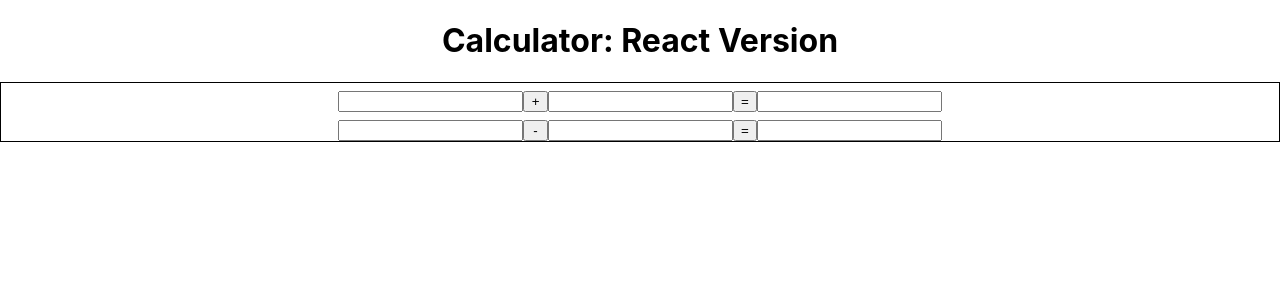
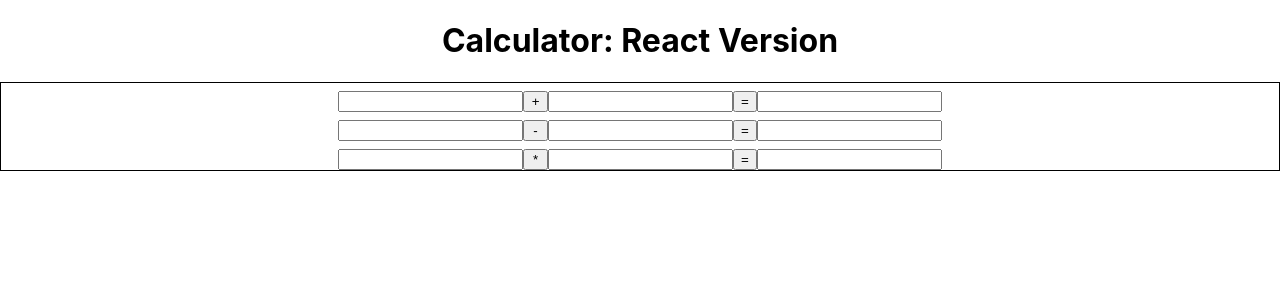
Before and after one commit to momopeachyh/MARS-feb-2022, a React (Create React App) app in the folder react-calculator/: page / in a window 1280 px wide. Shown: the top 300 px of the page. Built offline with nearby package versions, Linux system fonts and the light colour scheme.

Commit message:
Added multiplication functionality

```diff
--- a/react-calculator/src/CalcContainer.js
+++ b/react-calculator/src/CalcContainer.js
@@ -2,6 +2,7 @@ import React from "react";
 import "./CalcContainer.css";
 import Addition from "./Addition.js";
 import Subtraction from "./Subtraction.js";
+import Multiplication from "./Multiplication.js";
 
 class CalcContainer extends React.Component {
   render() {
@@ -9,6 +10,7 @@ class CalcContainer extends React.Component {
       <div className="CalcContainer">
         <Addition />
         <Subtraction />
+        <Multiplication />
       </div>
     );
   }
--- /dev/null
+++ b/react-calculator/src/Multiplication.js
@@ -0,0 +1,41 @@
+import React from "react";
+import "./Operator.css";
+
+class Multiplication extends React.Component {
+  constructor() {
+    super();
+    this.state = {
+      product: "",
+    };
+  }
+  render() {
+    return (
+      <div className="Multiplication">
+        <form>
+          <input
+            type="number"
+            id="multiply1"
+            onChange={this.calcProduct}
+          ></input>
+          <button className="operator">*</button>
+          <input
+            type="number"
+            id="multiply2"
+            onChange={this.calcProduct}
+          ></input>
+          <input type="submit" value="="></input>
+          <input type="text" value={this.state.product}></input>
+        </form>
+      </div>
+    );
+  }
+
+  calcProduct = () => {
+    let multiply1 = document.getElementById("multiply1").value;
+    let multiply2 = document.getElementById("multiply2").value;
+    let product = Number(multiply1) * Number(multiply2);
+    this.setState({ product: product });
+  };
+}
+
+export default Multiplication;
```
